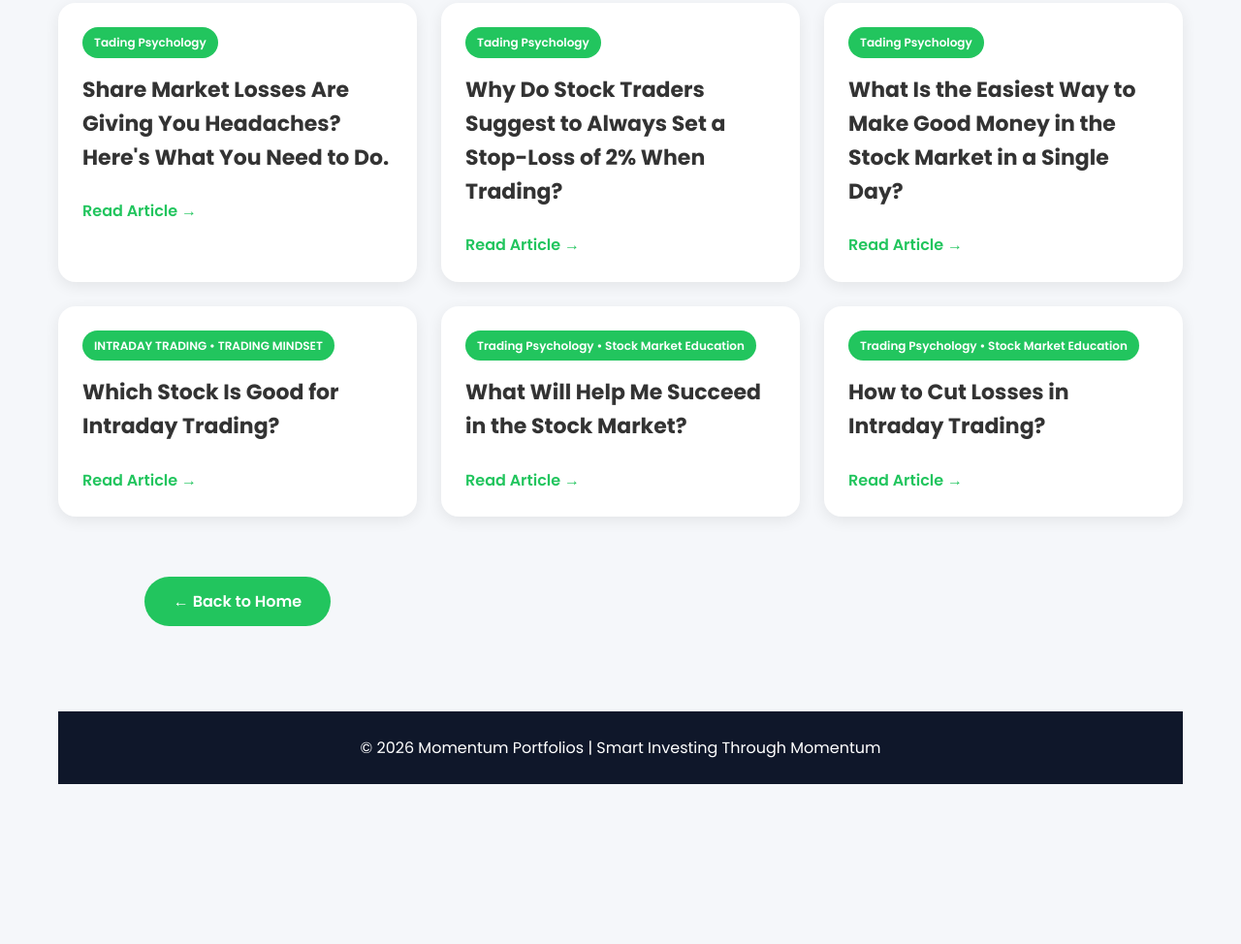
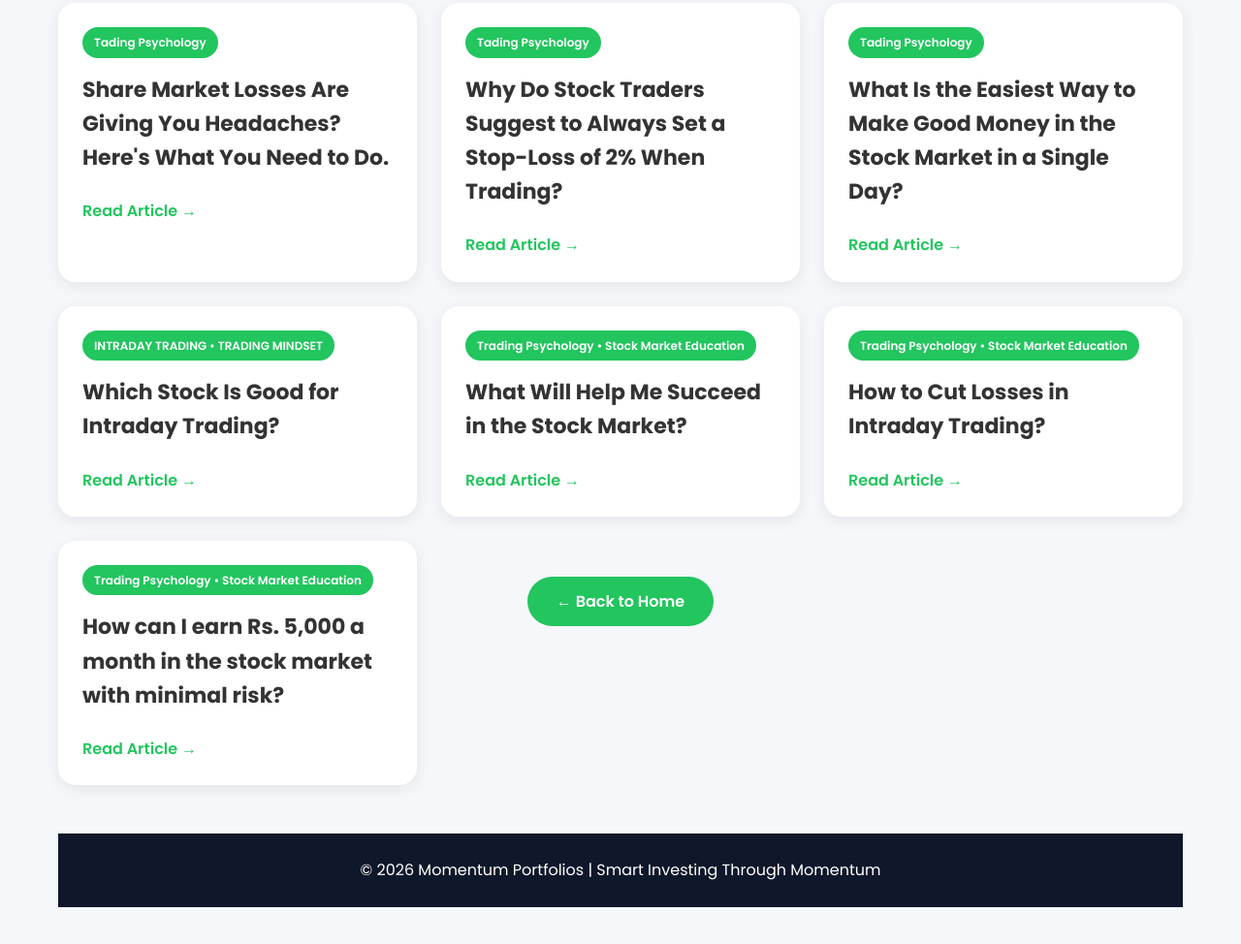
Before and after one commit to 1Vutlanagaraju/momentumportfolios, a plain HTML site: page blogs.html in a window 1280 px wide. Shown: the part 5711-6685 px from the top of the page at 97% size. Before the commit the page ends 6570 px from the top, so only its background shows below. Drawn offline with Linux system fonts and the light colour scheme.

Commit message:
Add new blog card for earning in stock market

```diff
--- a/blogs.html
+++ b/blogs.html
@@ -488,7 +488,11 @@ Momentum Investing and Market Insights to help you make smarter investment decis
 <h2>How to Cut Losses in Intraday Trading?</h2>
 <a href="blog63.html">Read Article →</a>
 </div>
-
+<div class="blog-card">
+<span class="blog-category">Trading Psychology • Stock Market Education</span>
+<h2>How can I earn Rs. 5,000 a month in the stock market with minimal risk?</h2>
+<a href="blog64.html">Read Article →</a>
+</div>
 <div class="back-home">
 <a href="index.html">← Back to Home</a>
 </div>
```
